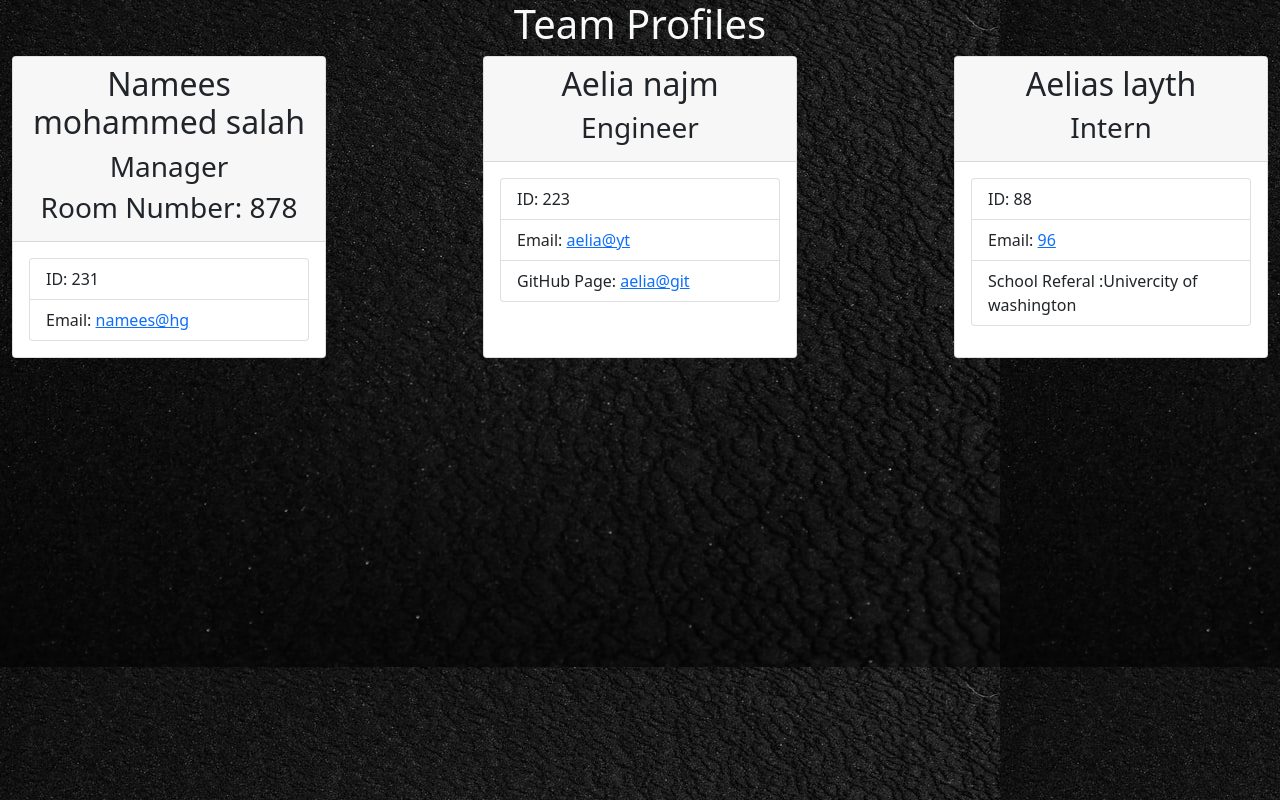
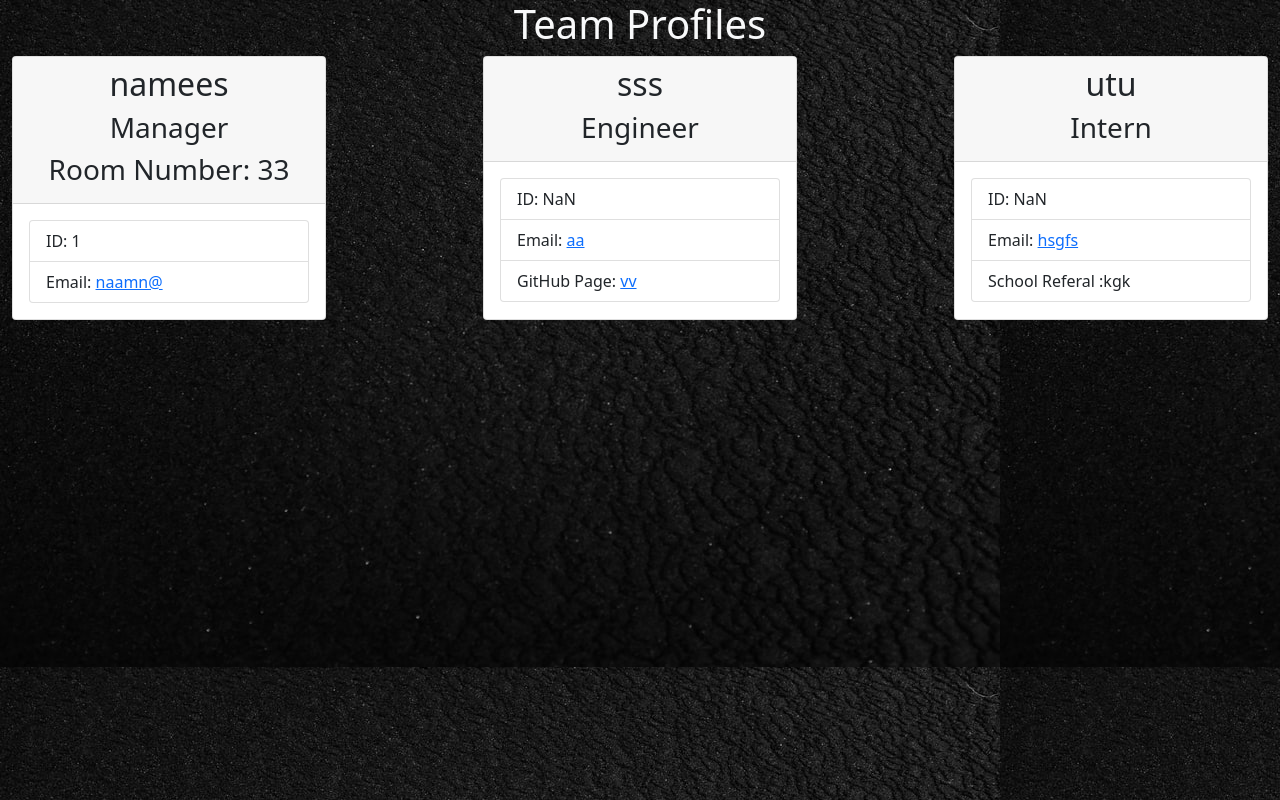
Before and after one commit to Namees-aLbayati/Team_Profile_Generator_OoP, a website: page index.html in a window 1280 px wide. Drawn offline with nearby package versions, Linux system fonts and the light colour scheme.

Commit message:
edit test pass

```diff
--- a/index.html
+++ b/index.html
@@ -19,42 +19,42 @@
     <div class="container-fluid d-flex flex-wrap justify-content-between">
     <div class="card w-25">
         <div class="card-header text-center">
-            <h2 class="card-title">Namees mohammed salah</h2>
+            <h2 class="card-title">namees</h2>
             <h3 class="card-title"><i class="fas fa-glasses"></i>Manager</h3>
-            <h3>Room Number: 878</h3>
+            <h3>Room Number: 33</h3>
         </div>
         <div class="card-body">
             <ul class="list-group">
-                <li class="list-group-item">ID: 231</li>
-                <li class="list-group-item">Email: <a href="mailto:namees@hg">namees@hg</a></li>
+                <li class="list-group-item">ID: 1</li>
+                <li class="list-group-item">Email: <a href="mailto:naamn@">naamn@</a></li>
 
             </ul>
 
         </div>
     </div><div class="card w-25">
                       <div class="card-header text-center">
-                          <h2 class="card-title">Aelia najm</h2>
+                          <h2 class="card-title">sss</h2>
                           <h3 class="card-title"><i class="fas fa-glasses"></i>Engineer</h3>
                       </div>
                       <div class="card-body">
                           <ul class="list-group">
-                              <li class="list-group-item">ID: 223</li>
-                              <li class="list-group-item">Email: <a href="mailto:aelia@yt">aelia@yt</a></li>
-                              <li class="list-group-item">GitHub Page: <a href="https://github.com/aelia@git">aelia@git</a></li>
+                              <li class="list-group-item">ID: NaN</li>
+                              <li class="list-group-item">Email: <a href="mailto:aa">aa</a></li>
+                              <li class="list-group-item">GitHub Page: <a href="https://github.com/vv">vv</a></li>
 
                           </ul>
 
                       </div>
                   </div><div class="card w-25">
         <div class="card-header text-center">
-            <h2 class="card-title">Aelias layth</h2>
+            <h2 class="card-title">utu</h2>
             <h3 class="card-title"><i class="fas fa-glasses"></i>Intern</h3>
         </div>
         <div class="card-body">
             <ul class="list-group">
-                <li class="list-group-item">ID: 88</li>
-                <li class="list-group-item">Email: <a href="mailto:96">96</a></li>
-                <li class="list-group-item">School Referal :Univercity of washington </li>
+                <li class="list-group-item">ID: NaN</li>
+                <li class="list-group-item">Email: <a href="mailto:hsgfs">hsgfs</a></li>
+                <li class="list-group-item">School Referal :kgk </li>
 
             </ul>
 
```
Also changed, not shown: test/engineer.test.js (+2 -2 lines).
